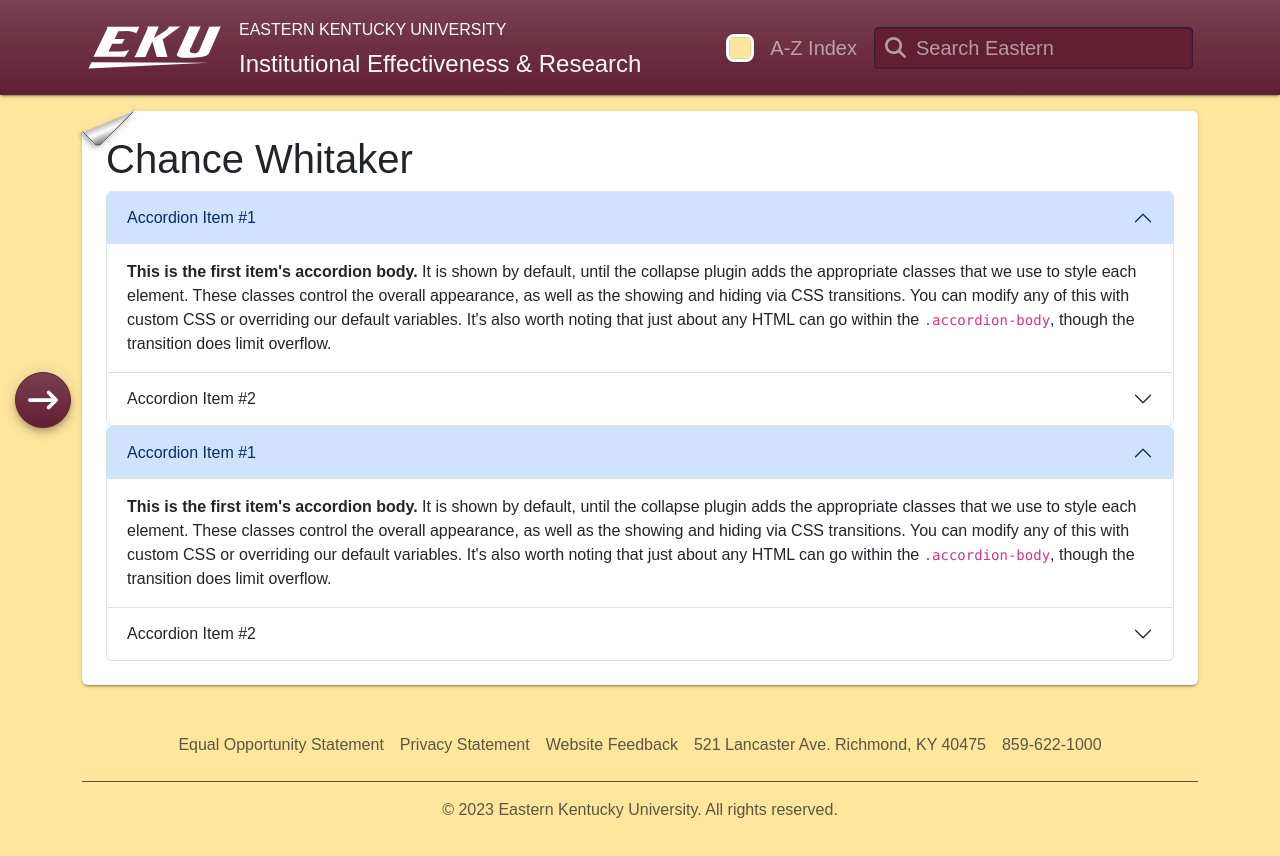
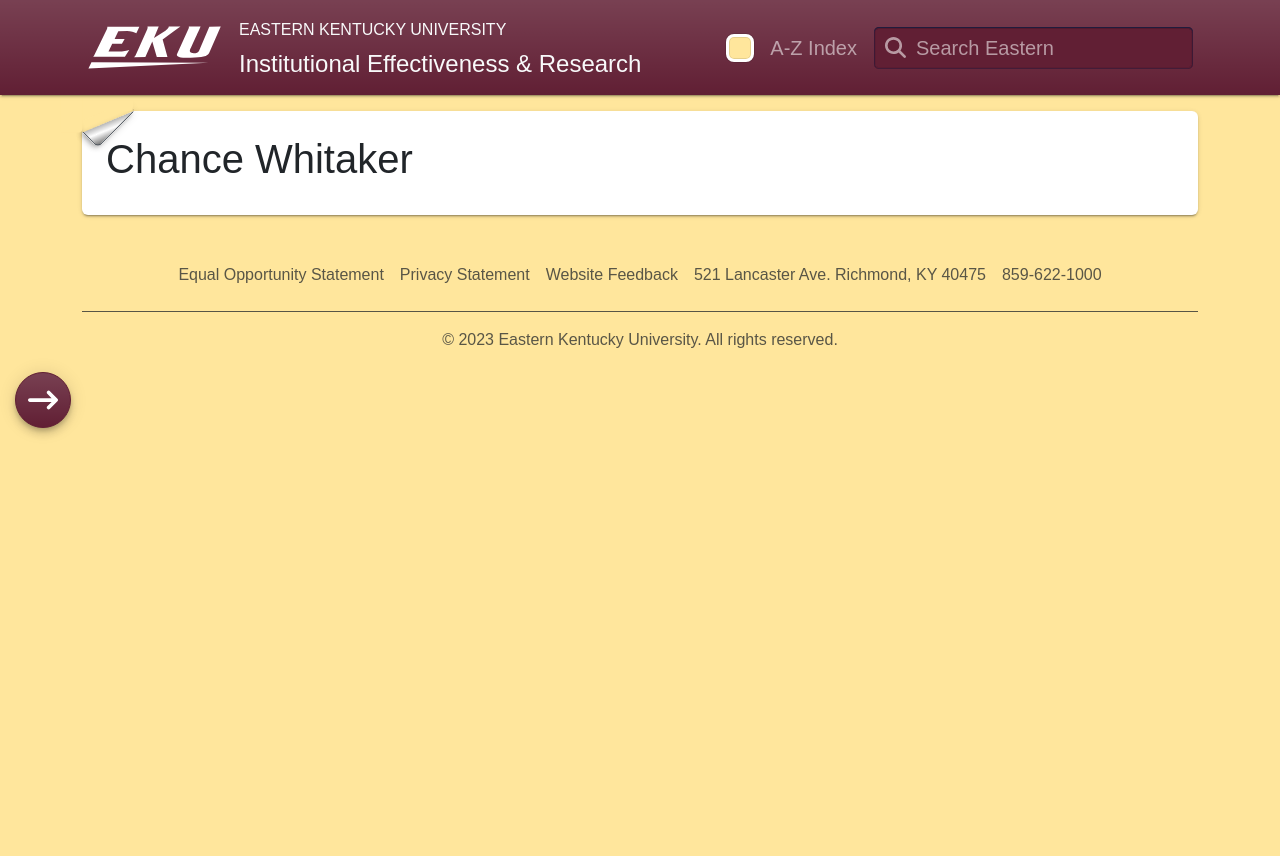
Before and after one commit to chamce/remote, a React (Vite) app: page / in a window 1280 px wide. Shown: the top 856 px of the page. After the commit the page ends 800 px from the top, so only its background shows below. Built offline with nearby package versions, Linux system fonts and the light colour scheme; a web font is replaced by a local one.

Commit message:
removed unnecessary accordion

```diff
--- a/src/components/Body.jsx
+++ b/src/components/Body.jsx
@@ -6,102 +6,6 @@
       <div className="my-3 p-3 p-sm-4 bg-body rounded box-shadow-2 position-relative">
         <Fold></Fold>
         {children}
-        <div className="accordion" id="accordionExample">
-          <div className="accordion-item">
-            <h2 className="accordion-header">
-              <button
-                data-bs-target="#collapseOne"
-                className="accordion-button"
-                aria-controls="collapseOne"
-                data-bs-toggle="collapse"
-                aria-expanded="true"
-                type="button"
-              >
-                Accordion Item #1
-              </button>
-            </h2>
-            <div className="accordion-collapse collapse show" data-bs-parent="#accordionExample" id="collapseOne">
-              <div className="accordion-body">
-                <strong>This is the first item's accordion body.</strong> It is shown by default, until the collapse
-                plugin adds the appropriate classes that we use to style each element. These classes control the overall
-                appearance, as well as the showing and hiding via CSS transitions. You can modify any of this with
-                custom CSS or overriding our default variables. It's also worth noting that just about any HTML can go
-                within the <code>.accordion-body</code>, though the transition does limit overflow.
-              </div>
-            </div>
-          </div>
-          <div className="accordion-item">
-            <h2 className="accordion-header">
-              <button
-                className="accordion-button collapsed"
-                data-bs-target="#collapseTwo"
-                aria-controls="collapseTwo"
-                data-bs-toggle="collapse"
-                aria-expanded="false"
-                type="button"
-              >
-                Accordion Item #2
-              </button>
-            </h2>
-            <div className="accordion-collapse collapse" data-bs-parent="#accordionExample" id="collapseTwo">
-              <div className="accordion-body">
-                <strong>This is the second item's accordion body.</strong> It is hidden by default, until the collapse
-                plugin adds the appropriate classes that we use to style each element. These classes control the overall
-                appearance, as well as the showing and hiding via CSS transitions. You can modify any of this with
-                custom CSS or overriding our default variables. It's also worth noting that just about any HTML can go
-                within the <code>.accordion-body</code>, though the transition does limit overflow.
-              </div>
-            </div>
-          </div>
-        </div>
-        <div className="accordion" id="accordionExample">
-          <div className="accordion-item">
-            <h2 className="accordion-header">
-              <button
-                data-bs-target="#collapseOne"
-                className="accordion-button"
-                aria-controls="collapseOne"
-                data-bs-toggle="collapse"
-                aria-expanded="true"
-                type="button"
-              >
-                Accordion Item #1
-              </button>
-            </h2>
-            <div className="accordion-collapse collapse show" data-bs-parent="#accordionExample" id="collapseOne">
-              <div className="accordion-body">
-                <strong>This is the first item's accordion body.</strong> It is shown by default, until the collapse
-                plugin adds the appropriate classes that we use to style each element. These classes control the overall
-                appearance, as well as the showing and hiding via CSS transitions. You can modify any of this with
-                custom CSS or overriding our default variables. It's also worth noting that just about any HTML can go
-                within the <code>.accordion-body</code>, though the transition does limit overflow.
-              </div>
-            </div>
-          </div>
-          <div className="accordion-item">
-            <h2 className="accordion-header">
-              <button
-                className="accordion-button collapsed"
-                data-bs-target="#collapseTwo"
-                aria-controls="collapseTwo"
-                data-bs-toggle="collapse"
-                aria-expanded="false"
-                type="button"
-              >
-                Accordion Item #2
-              </button>
-            </h2>
-            <div className="accordion-collapse collapse" data-bs-parent="#accordionExample" id="collapseTwo">
-              <div className="accordion-body">
-                <strong>This is the second item's accordion body.</strong> It is hidden by default, until the collapse
-                plugin adds the appropriate classes that we use to style each element. These classes control the overall
-                appearance, as well as the showing and hiding via CSS transitions. You can modify any of this with
-                custom CSS or overriding our default variables. It's also worth noting that just about any HTML can go
-                within the <code>.accordion-body</code>, though the transition does limit overflow.
-              </div>
-            </div>
-          </div>
-        </div>
       </div>
     </main>
   );
```
Also changed, not shown: 1 other file (tests, documents, lock files or other folders).
